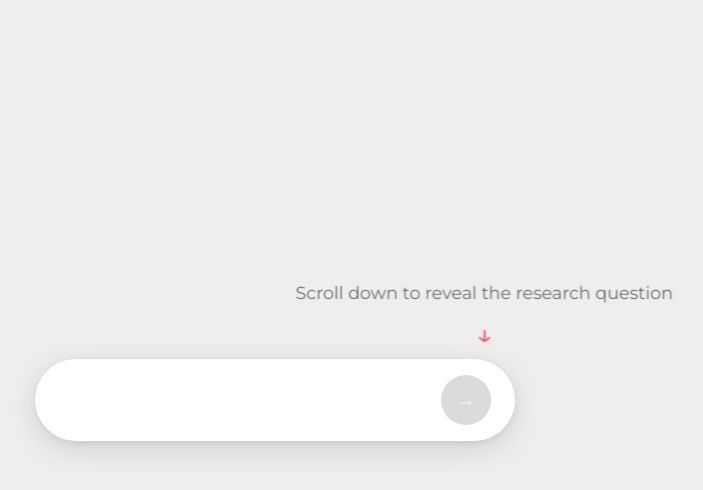
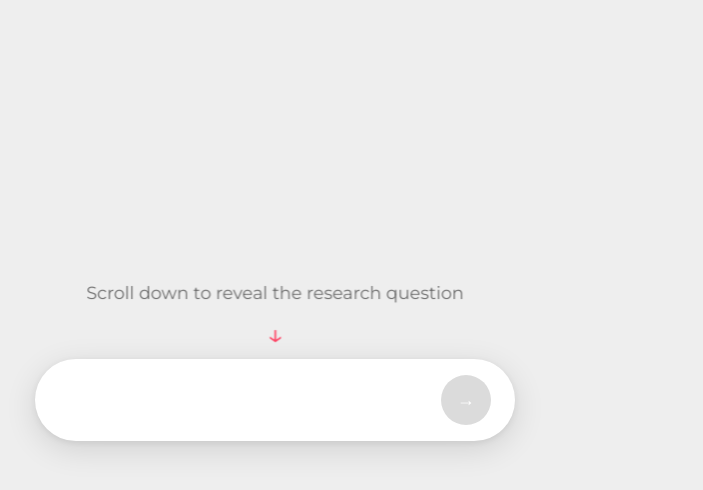
Before and after one commit to Waterfountain10/global-inter-ssl, a React (Create React App) app: page / in a window 1280 px wide. Both pictures are taken after a click on the button 640 px from the left and 449 px from the top of the page. Shown: the part 80-570 px from the top of the page, without its empty margins (365-1068 px from the left). Built offline with nearby package versions, Linux system fonts and the light colour scheme.

Commit message:
centered research everythign

```diff
--- a/src/Views/ResearchQuestion/ResearchQuestion.js
+++ b/src/Views/ResearchQuestion/ResearchQuestion.js
@@ -218,6 +218,76 @@ export default function ResearchQuestion() {
     return baseStyle;
   };
 
+  // Calculate instruction text position relative to search bar
+  const getInstructionTextStyle = () => {
+    const baseStyle = {
+      position: "fixed", // Changed from absolute to fixed
+      left: "50%",
+      transform: "translateX(-50%)",
+      textAlign: "center",
+      color: "#666",
+      fontSize: window.innerWidth <= 768 ? "1rem" : "1.1rem",
+      zIndex: 100,
+      opacity: 0,
+      padding: "0 20px",
+      maxWidth: "90%",
+      animation: "slowFadeIn 2s ease-out forwards",
+    };
+
+    if (searchBarState === "center") {
+      // Position above the centered search bar
+      return {
+        ...baseStyle,
+        top: "calc(50% - 120px)", // 120px above the search bar center
+      };
+    } else if (searchBarState === "pinned") {
+      // Position above the pinned search bar
+      return {
+        ...baseStyle,
+        top:
+          window.innerWidth <= 768 ? "calc(60px - 80px)" : "calc(80px - 100px)", // Above pinned search bar
+      };
+    }
+
+    return baseStyle;
+  };
+
+  // Calculate continue instruction position relative to search bar
+  const getContinueInstructionStyle = () => {
+    const baseStyle = {
+      position: "fixed", // Changed from absolute to fixed
+      left: "50%",
+      transform: "translateX(-50%)",
+      textAlign: "center",
+      color: "#666",
+      fontSize: window.innerWidth <= 768 ? "1rem" : "1.1rem",
+      zIndex: 100,
+      opacity: 0,
+      padding: "0 20px",
+      maxWidth: "90%",
+      animation: "slowFadeIn 1.5s ease-out forwards",
+    };
+
+    if (searchBarState === "center") {
+      // Position below the centered search bar
+      return {
+        ...baseStyle,
+        top: "calc(50% + 120px)", // 120px below the search bar center
+      };
+    } else if (searchBarState === "pinned") {
+      // Position below the pinned search bar
+      return {
+        ...baseStyle,
+        top:
+          window.innerWidth <= 768
+            ? "calc(60px + 100px)"
+            : "calc(80px + 120px)", // Below pinned search bar
+      };
+    }
+
+    return baseStyle;
+  };
+
   return (
     <>
       {/* Main container */}
@@ -238,27 +308,12 @@ export default function ResearchQuestion() {
           overflow: containerMode === "fixed" ? "hidden" : "visible",
         }}
       >
-        {/* Scroll instruction */}
+        {/* Scroll instruction - positioned relative to search bar */}
         {showSearchBar &&
           scrollProgress < 0.02 &&
           searchBarState === "center" &&
           containerMode === "fixed" && (
-            <div
-              style={{
-                position: "absolute",
-                top: window.innerWidth <= 768 ? "30%" : "35%",
-                left: "50%",
-                transform: "translateX(-50%)",
-                textAlign: "center",
-                color: "#666",
-                fontSize: window.innerWidth <= 768 ? "1rem" : "1.1rem",
-                zIndex: 100,
-                opacity: 0,
-                padding: "0 20px",
-                maxWidth: "90%",
-                animation: "slowFadeIn 2s ease-out forwards",
-              }}
-            >
+            <div style={getInstructionTextStyle()}>
               <div style={{ marginBottom: "10px", lineHeight: 1.4 }}>
                 {window.innerWidth <= 768
                   ? "Scroll to reveal the question"
@@ -276,27 +331,12 @@ export default function ResearchQuestion() {
             </div>
           )}
 
-        {/* Continue instruction */}
+        {/* Continue instruction - positioned relative to search bar */}
         {showSearchBar &&
           isComplete &&
           searchBarState === "pinned" &&
           containerMode === "fixed" && (
-            <div
-              style={{
-                position: "absolute",
-                bottom: window.innerWidth <= 768 ? "20%" : "25%",
-                left: "50%",
-                transform: "translateX(-50%)",
-                textAlign: "center",
-                color: "#666",
-                fontSize: window.innerWidth <= 768 ? "1rem" : "1.1rem",
-                zIndex: 100,
-                opacity: 0,
-                padding: "0 20px",
-                maxWidth: "90%",
-                animation: "slowFadeIn 1.5s ease-out forwards",
-              }}
-            >
+            <div style={getContinueInstructionStyle()}>
               <div style={{ marginBottom: "10px", lineHeight: 1.4 }}>
                 {window.innerWidth <= 768
                   ? "Continue scrolling to explore"
@@ -386,11 +426,11 @@ export default function ResearchQuestion() {
         @keyframes slowFadeIn {
           0% {
             opacity: 0;
-            transform: translateY(20px) scale(0.95);
+            transform: translateX(-50%) translateY(20px) scale(0.95);
           }
           100% {
             opacity: 1;
-            transform: translateY(0) scale(1);
+            transform: translateX(-50%) translateY(0) scale(1);
           }
         }
 
```
